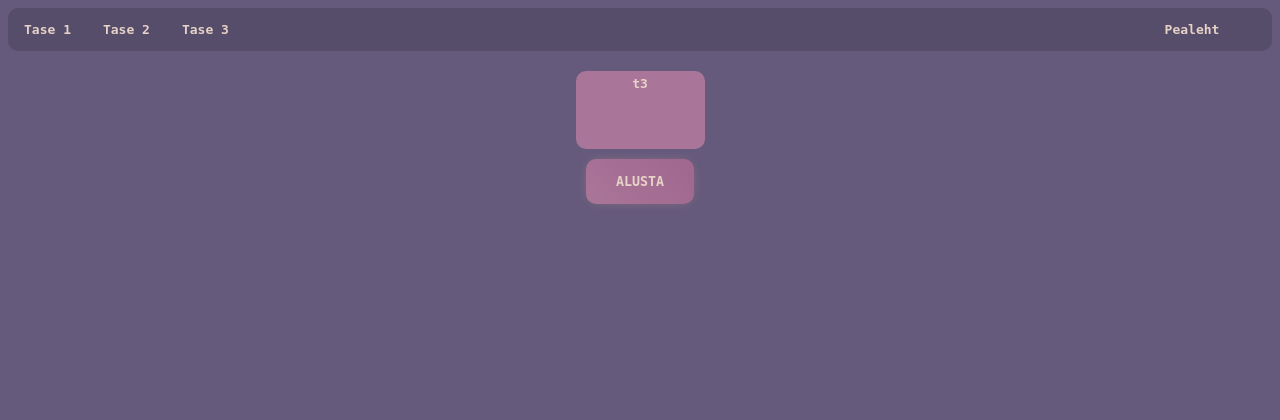
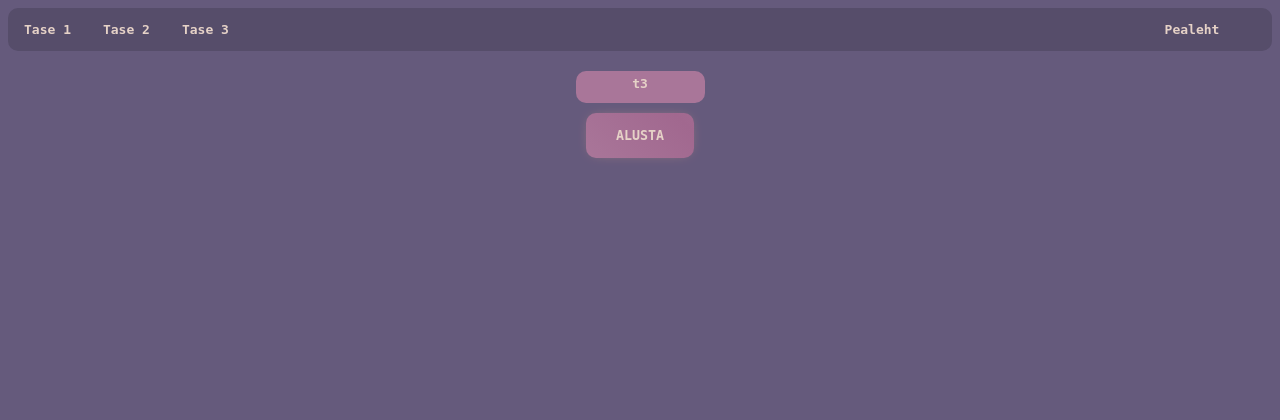
Before and after one commit to Vahvl/kirjaoskamatus, a Flask app: page /t3 in a window 1280 px wide. Shown: the top 420 px of the page. Run offline with Flask 3, Linux system fonts and the light colour scheme; parts of the project's set-up code (start-up, migrations or seed data) failed here and were passed over.

Commit message:
hädaabiparandused ep 2

```diff
--- a/templates/tase3.html
+++ b/templates/tase3.html
@@ -12,7 +12,7 @@
   <body>
     <div class="toast-container" id="toastContainer"></div>
     <div>
-      <div class="hoidla">
+      <div class="hoidla" style="height: 32px;">
         <div id = "tase" class ="olekeskelPALUN">t3</div>
       </div>
     </div>
```
